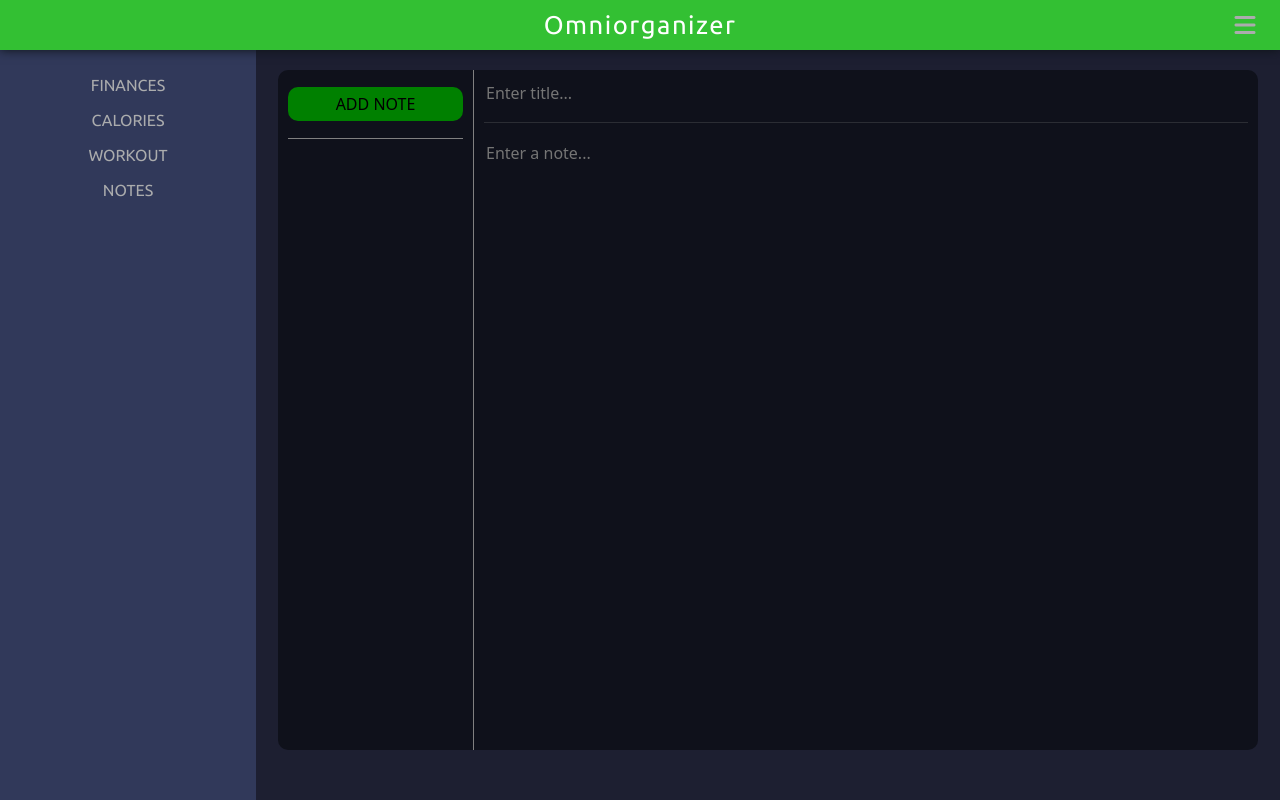
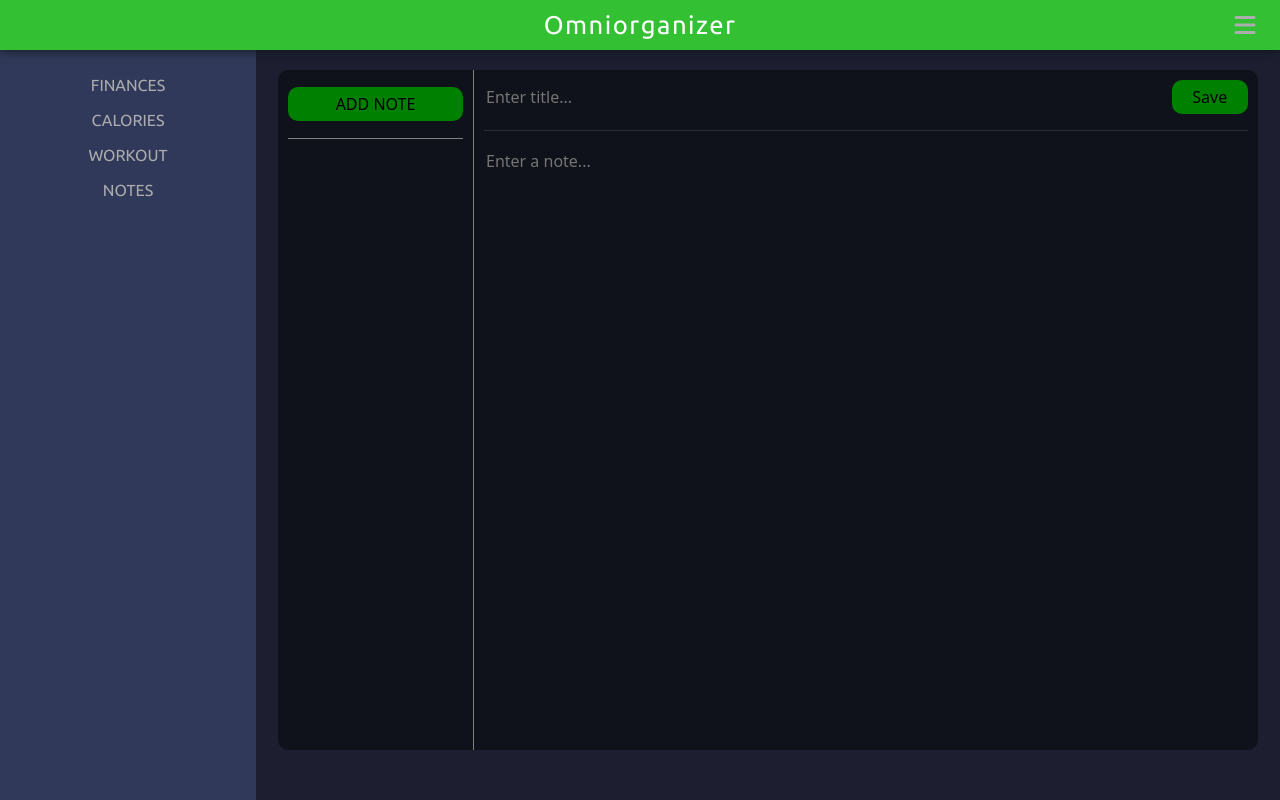
Before and after one commit to paka95/omni_organizer, a Django app: page /notes/ in a window 1280 px wide. Run offline with Django 4.2, Linux system fonts and the light colour scheme; data that the repository does not hold is empty; some libraries are stand-ins or nearby versions.

Commit message:
Added editing/saving notes feature, fixed issue with doubled triggered save button click - stopimmediatepropagation fixed it

```diff
--- a/notes/static/notes/js/build-list.js
+++ b/notes/static/notes/js/build-list.js
@@ -1,4 +1,6 @@
 import { deleteNote } from "./delete-note.js";
+import { editNote } from "./edit-note.js";
+import { loadFirstNote } from "./load-first-note.js";
 
 export function buildList() {
     const notesList = document.querySelector('.notes-list');
@@ -7,8 +9,6 @@
     fetch('get-notes/')
     .then(response => response.json())
     .then(data => {
-
-        console.log(data);
         if (data.length == 0) {
             notesList.innerHTML = `<div style="margin: 5px auto; width: 90%; height: 120px; text-align:center">You have no notes yet</div>`;
         }
@@ -28,7 +28,7 @@
             const noteHtml = `
                 <div class="note-card" id="note-${note.id}">
                     <div class="note-card-headline">
-                        <div class="note-card-title">${note.title}</div>
+                        <div class="note-card-title" title="${note.title}">${note.title}</div>
                         <div class="delete-btn">
                             <i class="fa-solid fa-trash-alt"></i>
                         </div>
@@ -48,9 +48,13 @@
                 notesList.appendChild(separator);
             }
 
-    });
-    const deleteButtons = document.getElementsByClassName('delete-btn')
-    console.log(deleteButtons);
-    deleteNote(deleteButtons);
-})
+        });
+        // loading first note's content into the form
+        loadFirstNote();
+
+        const deleteButtons = document.getElementsByClassName('delete-btn')
+        const editCards = document.getElementsByClassName('note-card')
+        deleteNote(deleteButtons);
+        editNote(editCards);
+    })
 }
--- a/notes/static/notes/js/delete-note.js
+++ b/notes/static/notes/js/delete-note.js
@@ -8,7 +8,6 @@
             e.preventDefault();
             const id = deleteButtons[i].closest('.note-card').getAttribute('id');
             const noteId = id.match(/\d+/)[0];
-            console.log(noteId);
 
             fetch(`delete/${noteId}/`, {
                 method: 'DELETE',
--- /dev/null
+++ b/notes/static/notes/js/edit-note.js
@@ -0,0 +1,31 @@
+import { saveNote } from "./save-note.js";
+import { buildList } from "./build-list.js";
+
+export function editNote (editButtons) {
+    const noteForm = document.getElementById('note-input-form');
+    for (let i = 0; i < editButtons.length; i++) {
+        editButtons[i].addEventListener('click', (e) => {
+            e.preventDefault();
+            const id = editButtons[i].closest('.note-card').getAttribute('id');
+            const noteId = id.match(/\d+/)[0];
+
+            noteForm.setAttribute('data-note-to-update', `${noteId}`);
+
+            const noteCard = document.querySelector(`#note-${noteId}`);
+            const noteTitle = noteCard.querySelector('.note-card-title').textContent;
+            const noteContent = noteCard.querySelector('.note-card-content').textContent;
+            const noteTitleInput = document.getElementById("note-input-title");
+            const noteContentInput = document.getElementById("note-input-content");
+            noteTitleInput.value = noteTitle;
+            noteContentInput.value = noteContent;
+        })
+    }
+
+    const saveButton = document.getElementById("note-save-btn");
+    saveButton.addEventListener('click', (e) => {
+        e.preventDefault();
+        e.stopImmediatePropagation(); // this helped to fight bubbling, without this buildList() in save-note.js was executed double with every update to the note card
+        const noteId = noteForm.dataset.noteToUpdate;
+        saveNote(noteId);
+    })
+}
--- /dev/null
+++ b/notes/static/notes/js/load-first-note.js
@@ -0,0 +1,14 @@
+export function loadFirstNote () {
+    const firstNote = document.getElementsByClassName('note-card')[0]
+    const noteCardTitle = firstNote.querySelector('.note-card-title').textContent;
+    const noteCardContent = firstNote.querySelector('.note-card-content').textContent;
+    const noteForm = document.getElementById('note-input-form');
+    const noteTitleInput = document.getElementById("note-input-title");
+    const noteContentInput = document.getElementById("note-input-content");
+    const noteCardId = firstNote.id.match(/\d+/)[0];
+
+    noteForm.setAttribute('data-note-to-update', `${noteCardId}`);
+
+    noteTitleInput.value = noteCardTitle;
+    noteContentInput.value = noteCardContent;
+}
--- /dev/null
+++ b/notes/static/notes/js/save-note.js
@@ -0,0 +1,25 @@
+import { buildList } from "./build-list.js";
+import { getCookie } from "./get-cookie.js";
+
+export function saveNote (noteId) {
+    const csrftoken = getCookie('csrftoken');
+    const noteTitleInput = document.getElementById("note-input-title").value;
+    const noteContentInput = document.getElementById("note-input-content").value;
+    const patchedNote = {
+        'title': noteTitleInput,
+        'content': noteContentInput
+    }
+
+    fetch(`update/${noteId}/`, {
+        method: 'PATCH',
+        headers: {
+            'Content-Type': 'application/json',
+            'X-CSRFToken': csrftoken,
+        },
+        body: JSON.stringify(patchedNote)
+    })
+    .then(() => {
+        buildList();
+    })
+    .catch(error => console.error(error));
+}
--- a/notes/static/notes/js/submit-note.js
+++ b/notes/static/notes/js/submit-note.js
@@ -3,16 +3,12 @@
 
 export function submitNote() {
     const csrftoken = getCookie('csrftoken');
-
-    console.log("hejka z funkcji");
-    // const title = document.getElementById
     fetch('submit/', {
         method: 'POST',
         headers: {
             'Content-Type': 'application/json',
             'X-CSRFToken': csrftoken,
         },
-        // body: JSON.stringify(expenseData),
     })
     .then(()=> {
         buildList();
--- a/notes/templates/notes/index.html
+++ b/notes/templates/notes/index.html
@@ -7,9 +7,7 @@
 {% endblock %}
 
 {% block content %}
-    <!-- <div style="color: yellow">notes</div> -->
     <div class="notes-container">
-
         <div class="notes-sidebar">
             <div class="note-add-btn-wrapper">
                 <button class="note-add-btn" id="note-add-btn">ADD NOTE</button>
@@ -19,104 +17,25 @@
 
             <div class="notes-list">
 
-                <!-- <div class="note-card">
-                    <div class="note-card-headline">
-                        <div class="note-card-title">Notka 1</div>
-                        <div class="delete-btn">
-                            <i class="fa-solid fa-trash-alt"></i>
-                        </div>
-                    </div>
-
-                    <div class="note-card-content">Note with some new pretty smooth contentttttttttttttttttttttttttt</div>
-                    <div class="note-card-date">Last edited on 23.04.2023 14:35</div>
-                </div>
-
-                <div class="separator"></div>
-
-                <div class="note-card">
-                    <div class="note-card-headline">
-                        <div class="note-card-title">Notka 1</div>
-                        <div class="delete-btn">
-                            <i class="fa-solid fa-trash-alt"></i>
-                        </div>
-                    </div>
-
-                    <div class="note-card-content">Note with some new pretty smooth contentttttttttttttttttttttttttt</div>
-                    <div class="note-card-date">Last edited on 23.04.2023 14:35</div>
-                </div>
-
-                <div class="separator"></div>
-
-                <div class="note-card">
-                    <div class="note-card-headline">
-                        <div class="note-card-title">Notka 1</div>
-                        <div class="delete-btn">
-                            <i class="fa-solid fa-trash-alt"></i>
-                        </div>
-                    </div>
-
-                    <div class="note-card-content">Note with some new pretty smooth contentttttttttttttttttttttttttt</div>
-                    <div class="note-card-date">Last edited on 23.04.2023 14:35</div>
-                </div>
-
-                <div class="separator"></div>
-
-                <div class="note-card">
-                    <div class="note-card-headline">
-                        <div class="note-card-title">Notka 1</div>
-                        <div class="delete-btn">
-                            <i class="fa-solid fa-trash-alt"></i>
-                        </div>
-                    </div>
-
-                    <div class="note-card-content">Note with some new pretty smooth contentttttttttttttttttttttttttt</div>
-                    <div class="note-card-date">Last edited on 23.04.2023 14:35</div>
-                </div>
-
-                <div class="separator"></div>
-
-                <div class="note-card">
-                    <div class="note-card-headline">
-                        <div class="note-card-title">Notka 1</div>
-                        <div class="delete-btn">
-                            <i class="fa-solid fa-trash-alt"></i>
-                        </div>
-                    </div>
-
-                    <div class="note-card-content">Note with some new pretty smooth contentttttttttttttttttttttttttt</div>
-                    <div class="note-card-date">Last edited on 23.04.2023 14:35</div>
-                </div>
-
-                <div class="separator"></div>
-
-                <div class="note-card">
-                    <div class="note-card-headline">
-                        <div class="note-card-title">Notka 1</div>
-                        <div class="delete-btn">
-                            <i class="fa-solid fa-trash-alt"></i>
-                        </div>
-                    </div>
-
-                    <div class="note-card-content">Note with some new pretty smooth contentttttttttttttttttttttttttt</div>
-                    <div class="note-card-date">Last edited on 23.04.2023 14:35</div>
-                </div> -->
             </div>
         </div>
 
         <div class="note-input-container">
-            <input type="text" placeholder="Enter title..." class="note-input-title">
-            <hr/>
-            <!-- <label for="pole">titel</label> -->
-            <!-- <hr/> -->
-            <textarea id="pole" placeholder="Enter a note..." class="note-input-content"></textarea>
+            <form class="note-input-form" id="note-input-form">
+                <div style="display: flex; justify-content: space-around;">
+                    <input type="text" placeholder="Enter title..." class="note-input-title" id="note-input-title">
+                    <button type="submit" class="note-save-btn" id="note-save-btn">Save</button>
+                </div>
+                <hr/>
+                <textarea placeholder="Enter a note..." class="note-input-content" id="note-input-content"></textarea>
+            </form>
         </div>
-
     </div>
 
     <!-- <script src="https://cdn.ckeditor.com/ckeditor5/37.0.1/classic/ckeditor.js"></script>
     <script>
         ClassicEditor
-                .create( document.querySelector( '#pole' ), {
+                .create( document.querySelector( '#note-input-content' ), {
                     theme: 'dark'
                 } )
                 .then( editor => {
--- a/notes/urls.py
+++ b/notes/urls.py
@@ -6,5 +6,6 @@
     path('', views.Index.as_view(), name="notes"),
     path('get-notes/', views.GetNotes.as_view(), name="get-notes"),
     path('submit/', views.SubmitNote.as_view(), name='submit-note'),
+    path('update/<int:pk>/', views.UpdateNote.as_view(), name='update-note'),
     path('delete/<int:pk>/', views.DeleteNote.as_view(), name='delete-note'),
 ]
--- a/notes/views.py
+++ b/notes/views.py
@@ -1,7 +1,7 @@
 from django.shortcuts import render
 from django.views import View
 from rest_framework.views import APIView
-from rest_framework.generics import ListAPIView, DestroyAPIView, CreateAPIView
+from rest_framework.generics import ListAPIView, DestroyAPIView, CreateAPIView, UpdateAPIView
 from .apps import NotesConfig
 from .models import Note
 from .serializers import NoteSerializer
@@ -27,6 +27,11 @@
     serializer_class = NoteSerializer
 
 
+class UpdateNote(UpdateAPIView):
+    serializer_class = NoteSerializer
+    queryset = Note.objects.all()
+
+
 class DeleteNote(DestroyAPIView):
     serializer_class = NoteSerializer
     queryset = Note.objects.all()
--- a/static/styles-notes.css
+++ b/static/styles-notes.css
@@ -9,9 +9,7 @@
 
 /* width */
 ::-webkit-scrollbar {
-    /* width: 10px; */
     width: 4px;
-    /* height: 4px; */
     border-radius: 10px;
     background-color: transparent;
     position: absolute;
@@ -21,7 +19,6 @@
 
 /* Track */
 ::-webkit-scrollbar-track {
-    /* background: #4d4d4d;  */
     background-color: rgb(42, 45, 70);
     border-radius: 10px;
 }
@@ -104,34 +101,35 @@
     display: flex;
     justify-content: space-between;
     align-items: center;
-    background-color: transparent
+    background-color: transparent;
+    height: 30px;
 }
 
 .note-card-title {
     font-size: 20px;
-    font-weight: bold
+    font-weight: bold;
+    text-overflow: ellipsis;
+    overflow: hidden;
+    white-space: nowrap;
 }
 
 .delete-btn {
     width: 20px;
     height: 25px;
     text-align: center;
-    /* margin-left: auto;
-    margin-right: 10px; */
-    /* background-color: red; */
     cursor: pointer;
 }
 
 .note-card-content {
     background-color: transparent;
     height: 50px;
+    overflow: hidden;
+    display: -webkit-box;
+    -webkit-box-orient: vertical;
+    -webkit-line-clamp: 2;
     text-overflow: ellipsis;
-    overflow: hidden;
-    white-space: nowrap;
-    white-space: pre-wrap;
-    display: -webkit-box;
-    -webkit-line-clamp: 2;
-    -webkit-box-orient: vertical;
+    word-wrap: break-word;
+    word-break: break-word;
 }
 
 .note-card-date {
@@ -147,18 +145,23 @@
     width: 80%
 }
 
+.note-input-form {
+    height: 100%;
+}
+
 .note-input-title {
-    width: 100%;
+    width: 90%;
     outline: none;
     border: none;
     background-color: transparent;
     caret-color: white;
+    color:gray;
 }
 
 .note-input-content {
     display: block;
     width: 100%;
-    height: 85%;
+    height: 90%;
     resize: none;
     color:gray;
     outline: none;
@@ -166,3 +169,17 @@
     background-color: transparent;
     caret-color: white;
 }
+
+.note-save-btn {
+    border: none;
+    border-radius: 10px;
+    background-color: green;
+    padding: 5px;
+    width: 10%;
+    margin: 0 auto;
+    display: block;
+}
+
+.note-save-btn:hover {
+    background-color: darkgreen;
+}
```
